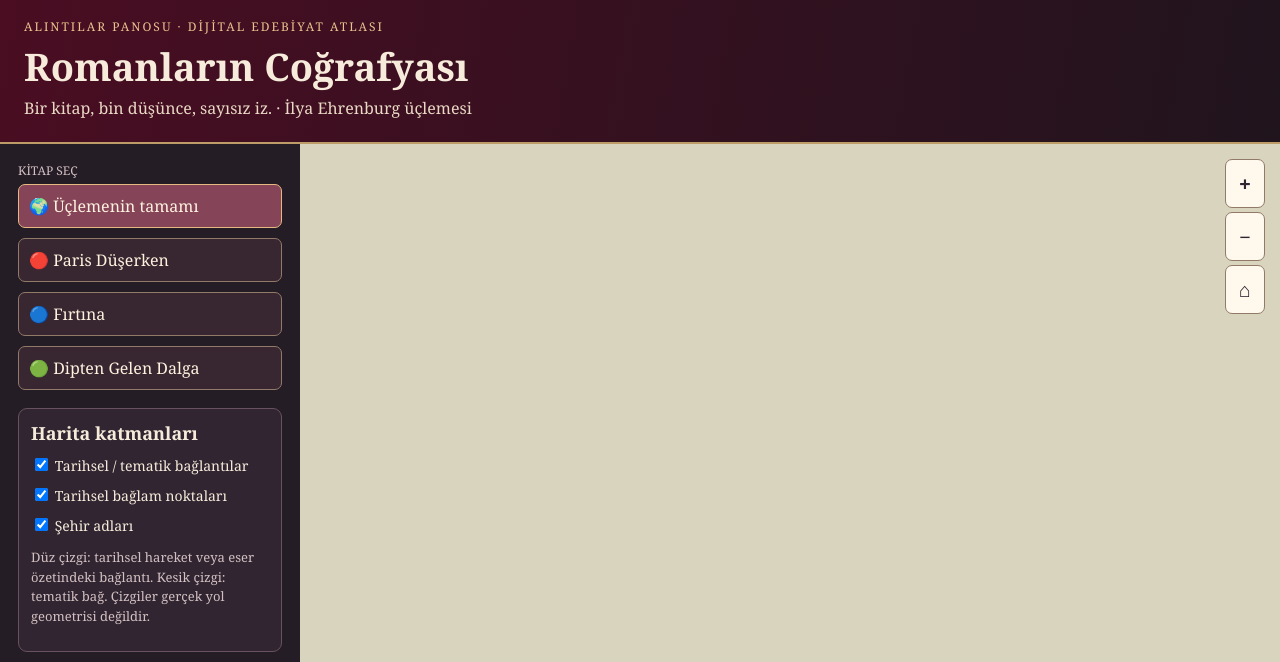
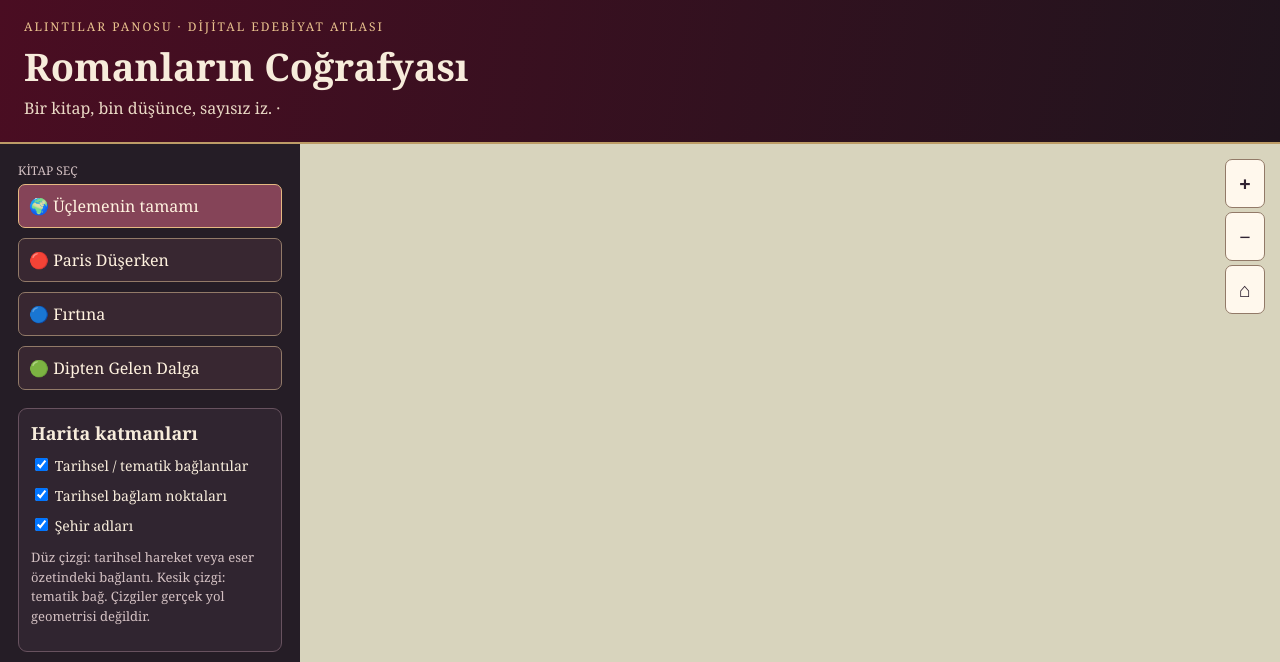
Before and after one commit to Alintilar-panosu/edebiyat-atlasi, a plain HTML site: page index.html in a window 1280 px wide. Shown: the top 662 px of the page. Drawn offline with Linux system fonts and the light colour scheme.

Commit message:
Fix header content in index.html

```diff
--- a/index.html
+++ b/index.html
@@ -10,7 +10,7 @@ main{display:grid;grid-template-columns:300px minmax(0,1fr);min-height:75vh}asid
 #details{position:absolute;left:16px;bottom:16px;max-width:340px;background:#fff9ed;color:#2f2630;padding:13px 16px;border-radius:10px;box-shadow:0 3px 20px #0004;font:14px/1.5 system-ui,sans-serif;z-index:3}#details a{color:#742a46}#details button{width:auto;float:right;margin:-5px -7px 0 8px;padding:3px 8px;background:#5d3345}.tools{position:absolute;right:15px;top:15px;display:flex;flex-direction:column;gap:4px}.tools button{width:40px;text-align:center;background:#fff8ed;color:#302332;font:bold 20px system-ui;margin:0}.note{position:absolute;right:15px;bottom:12px;background:#fff9edcc;color:#493b41;padding:7px;border-radius:6px;font:11px system-ui}.pill{display:inline-block;border-left:4px solid;padding:4px 7px;margin:5px 0;background:#4c3947}
 @media(max-width:760px){main{display:flex;flex-direction:column}#mapWrap{height:65vh;min-height:430px}aside{order:2}#details{max-width:calc(100% - 32px)}}
 </style></head><body>
-<header><div style="font-size:12px;letter-spacing:2px;color:#e9c28e">ALINTILAR PANOSU · DİJİTAL EDEBİYAT ATLASI</div><h1>Romanların Coğrafyası</h1><p>Bir kitap, bin düşünce, sayısız iz. · İlya Ehrenburg üçlemesi</p></header>
+<header><div style="font-size:12px;letter-spacing:2px;color:#e9c28e">ALINTILAR PANOSU · DİJİTAL EDEBİYAT ATLASI</div><h1>Romanların Coğrafyası</h1><p>Bir kitap, bin düşünce, sayısız iz. · </p></header>
 <main><aside><div class="muted">KİTAP SEÇ</div><button class="active" data-book="all">🌍 Üçlemenin tamamı</button><button data-book="paris">🔴 Paris Düşerken</button><button data-book="storm">🔵 Fırtına</button><button data-book="wave">🟢 Dipten Gelen Dalga</button>
 <div class="card"><h2>Harita katmanları</h2><label><input id="showRoutes" type="checkbox" checked> Tarihsel / tematik bağlantılar</label><label><input id="showContext" type="checkbox" checked> Tarihsel bağlam noktaları</label><label><input id="showLabels" type="checkbox" checked> Şehir adları</label><p class="muted">Düz çizgi: tarihsel hareket veya eser özetindeki bağlantı. Kesik çizgi: tematik bağ. Çizgiler gerçek yol geometrisi değildir.</p></div>
 <div class="card"><h2>Şehir bilgileri — dokunarak aç</h2><div id="cityList"></div></div><div class="card"><h2>Hikâyenin zaman çizgisi</h2><div id="timeline"></div></div>
```
